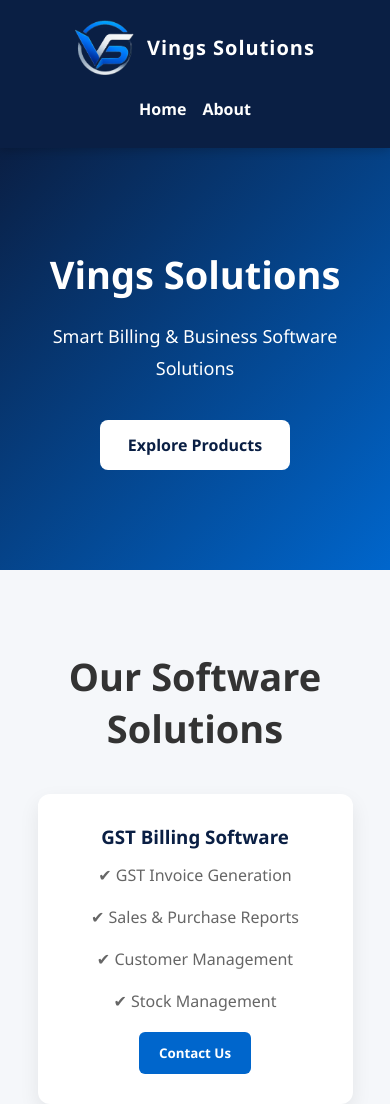
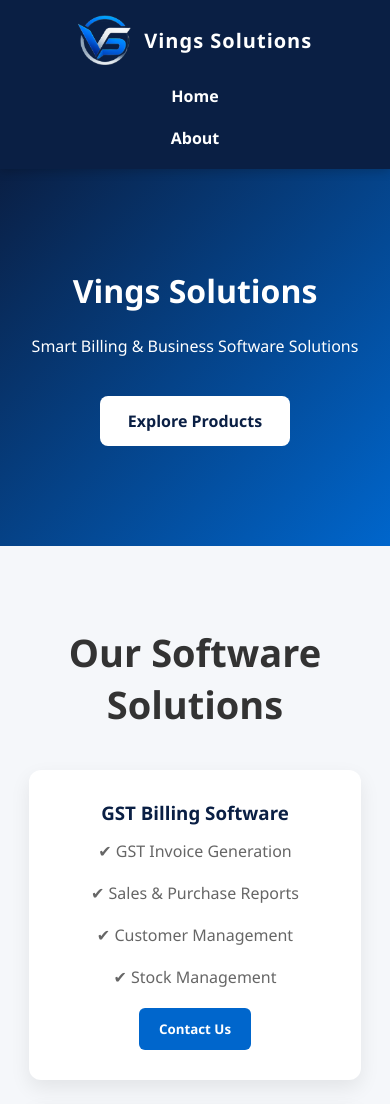
Before and after one commit to nikilv142/Vings-Solutions, a plain HTML site: page index.html in a window 390 px wide. Shown: the top 1104 px of the page. Drawn offline with Linux system fonts and the light colour scheme.

Commit message:
Refactor CSS for improved layout and responsiveness
Updated styles for various components and improved mobile responsiveness.

```diff
--- a/style.css
+++ b/style.css
@@ -322,3 +322,49 @@
     border-radius:12px;
     box-shadow:0 5px 20px rgba(0,0,0,0.15);
 }
+/* Mobile Responsive */
+
+@media screen and (max-width: 768px){
+
+    header{
+        flex-direction:column;
+        padding:15px;
+    }
+
+    nav ul{
+        flex-direction:column;
+        text-align:center;
+        gap:10px;
+    }
+
+    nav ul li{
+        margin:5px 0;
+    }
+
+    .hero h1{
+        font-size:32px;
+    }
+
+    .hero p{
+        font-size:16px;
+    }
+
+    .product-container{
+        flex-direction:column;
+        align-items:center;
+    }
+
+    .card{
+        width:95%;
+        max-width:350px;
+    }
+
+    #software-demo video{
+        width:100%;
+        height:auto;
+    }
+
+    .logo img{
+        height:50px;
+    }
+}
```
